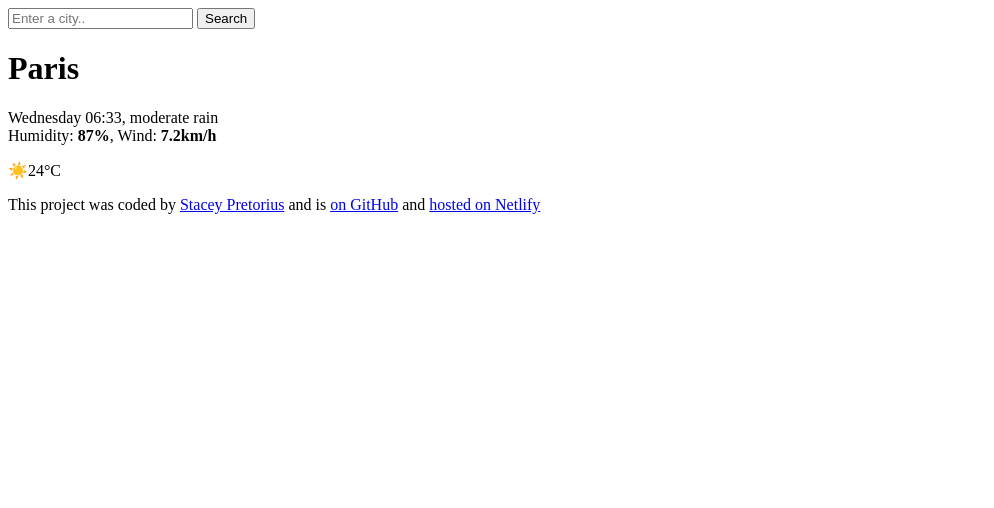
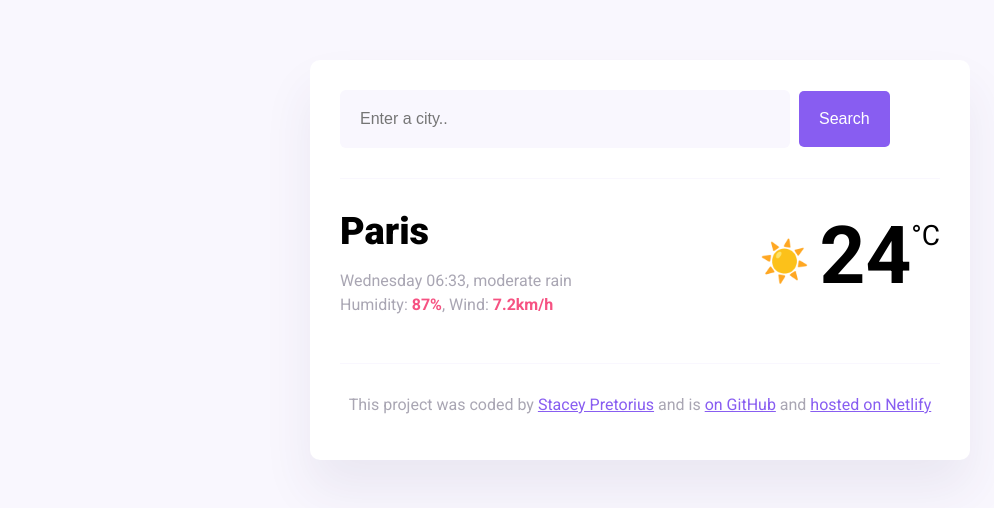
Before and after one commit to StaceyM99/Plus-week6-homework, a plain HTML site: page index.html in a window 1280 px wide. Shown: the whole page, without its empty margins (0-994 px from the left). Drawn offline with nearby package versions, Linux system fonts and the light colour scheme.

Commit message:
removed json file, update html

```diff
--- a/index.html
+++ b/index.html
@@ -10,7 +10,7 @@
       rel="stylesheet"
     />
     <script src="https://cdn.jsdelivr.net/npm/axios@1.6.7/dist/axios.min.js"></script>
-    <link rel="stylesheet" href="src/styles.css" />
+    <link rel="stylesheet" href="src/style.css" />
     <title>My weather application</title>
   </head>
 
```
Also changed, not shown: package.json (deleted, +0 -16 lines).
